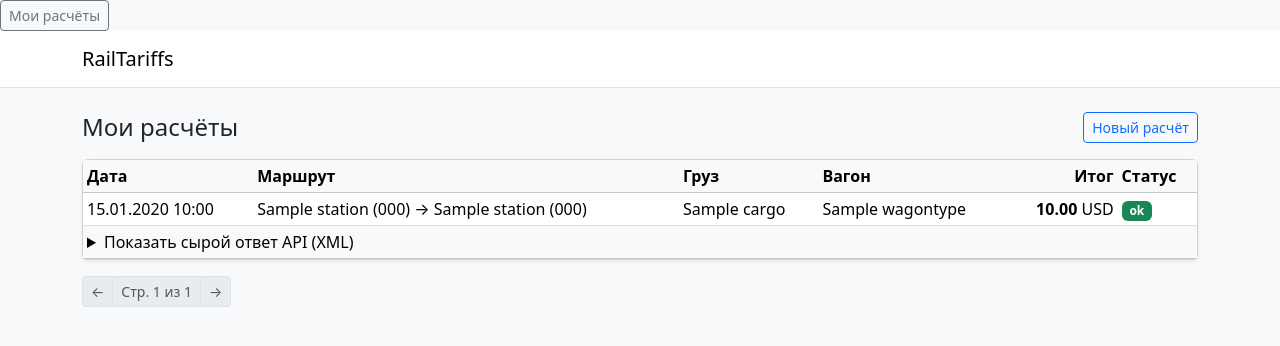
After one commit to BBLD10W0-1010/RailStakes, a Django app: page /railTarifs/my/ in a window 1280 px wide. The commit adds this page. Shown: the top 346 px of the page. Run offline with Django 5.2, Linux system fonts and the light colour scheme; a user stored in the database is signed in; tables that the repository leaves empty hold one stand-in row (values such as "Sample post"); some libraries are stand-ins or nearby versions.

Commit message:
История рассчетов - ограничение ключей

```diff
--- a/DjangoRailStakesProject/railTarifs/models.py
+++ b/DjangoRailStakesProject/railTarifs/models.py
@@ -143,6 +143,7 @@
         related_name="result",
         verbose_name="Запрос",
     )
+
     ok = models.BooleanField("Успешно", default=False)
     total_price = models.DecimalField("Итоговая ставка", max_digits=14, decimal_places=2, null=True, blank=True)
     currency = models.CharField("Валюта", max_length=10, blank=True, default="RUB")
--- a/DjangoRailStakesProject/railTarifs/urls.py
+++ b/DjangoRailStakesProject/railTarifs/urls.py
@@ -7,4 +7,5 @@
     path("", views.tariff_calc_page, name="tariff_calc"),
     path("autocomplete/stations/", views.station_autocomplete, name="station_autocomplete"),
     path("autocomplete/cargos/", views.cargo_autocomplete, name="cargo_autocomplete"),
+    path("my/", views.my_calculations, name="my_calculations"),
 ]
--- a/DjangoRailStakesProject/railTarifs/views.py
+++ b/DjangoRailStakesProject/railTarifs/views.py
@@ -6,6 +6,7 @@
 from .services.alta_api import AltaApiClient
 from .models import TariffQuery, TariffResult, TariffWagon
 from django.db import transaction
+from django.core.paginator import Paginator
 
 @login_required
 def tariff_calc_page(request):
@@ -138,3 +139,16 @@
         results.append({"id": c.id, "text": label})
 
     return JsonResponse({"results": results})
+
+@login_required
+def my_calculations(request):
+    qs = (
+        TariffQuery.objects.filter(user=request.user)
+        .select_related("from_station", "to_station", "cargo", "wagon_type")
+        .prefetch_related("result")
+        .order_by("-created_at")
+    )
+
+    paginator = Paginator(qs, 20)
+    page = paginator.get_page(request.GET.get("page"))
+    return render(request, "railTarifs/my_calculations.html", {"page": page})
--- a/DjangoRailStakesProject/templates/railTarifs/base.html
+++ b/DjangoRailStakesProject/templates/railTarifs/base.html
@@ -7,6 +7,7 @@
 
   <link href="https://cdn.jsdelivr.net/npm/bootstrap@5.3.3/dist/css/bootstrap.min.css" rel="stylesheet">
   <link href="https://cdn.jsdelivr.net/npm/select2@4.1.0-rc.0/dist/css/select2.min.css" rel="stylesheet">
+  <a class="btn btn-outline-secondary btn-sm" href="{% url 'railTarifs:my_calculations' %}">Мои расчёты</a>
 </head>
 <body class="bg-light">
 
--- /dev/null
+++ b/DjangoRailStakesProject/templates/railTarifs/my_calculations.html
@@ -0,0 +1,99 @@
+{% extends "railTarifs/base.html" %}
+{% block title %}Мои расчёты{% endblock %}
+
+{% block content %}
+<div class="d-flex justify-content-between align-items-center mb-3">
+  <h1 class="h4 mb-0">Мои расчёты</h1>
+  <a class="btn btn-outline-primary btn-sm" href="{% url 'railTarifs:tariff_calc' %}">Новый расчёт</a>
+</div>
+
+{% if page.object_list %}
+  <div class="card shadow-sm">
+    <div class="table-responsive">
+      <table class="table table-sm table-hover align-middle mb-0">
+        <thead class="table-light">
+          <tr>
+            <th>Дата</th>
+            <th>Маршрут</th>
+            <th>Груз</th>
+            <th>Вагон</th>
+            <th class="text-end">Итог</th>
+            <th>Статус</th>
+          </tr>
+        </thead>
+        <tbody>
+          {% for q in page.object_list %}
+            <tr>
+              <td class="text-nowrap">{{ q.created_at|date:"d.m.Y H:i" }}</td>
+              <td>
+                {{ q.from_station.name }} ({{ q.from_station.code }})
+                → {{ q.to_station.name }} ({{ q.to_station.code }})
+              </td>
+              <td>{{ q.cargo.name }}</td>
+              <td class="text-nowrap">{{ q.wagon_type.name }}</td>
+
+              <td class="text-end text-nowrap">
+                {% if q.result and q.result.ok and q.result.total_price %}
+                  <strong>{{ q.result.total_price }}</strong> {{ q.result.currency }}
+                {% else %}
+                  —
+                {% endif %}
+              </td>
+
+              <td class="text-nowrap">
+                {% if q.result %}
+                  {% if q.result.ok %}
+                    <span class="badge bg-success">ok</span>
+                  {% else %}
+                    <span class="badge bg-danger">ошибка</span>
+                  {% endif %}
+                {% else %}
+                  <span class="badge bg-secondary">нет данных</span>
+                {% endif %}
+              </td>
+            </tr>
+
+            {% if q.result and q.result.raw_xml %}
+            <tr class="table-light">
+              <td colspan="6">
+                <details>
+                  <summary>Показать сырой ответ API (XML)</summary>
+                  <pre class="mt-2 mb-0" style="max-height: 260px; overflow:auto;">{{ q.result.raw_xml|escape }}</pre>
+                </details>
+              </td>
+            </tr>
+            {% endif %}
+          {% endfor %}
+        </tbody>
+      </table>
+    </div>
+  </div>
+
+  <nav class="mt-3">
+    <ul class="pagination pagination-sm">
+      {% if page.has_previous %}
+        <li class="page-item">
+          <a class="page-link" href="?page={{ page.previous_page_number }}">←</a>
+        </li>
+      {% else %}
+        <li class="page-item disabled"><span class="page-link">←</span></li>
+      {% endif %}
+
+      <li class="page-item disabled">
+        <span class="page-link">Стр. {{ page.number }} из {{ page.paginator.num_pages }}</span>
+      </li>
+
+      {% if page.has_next %}
+        <li class="page-item">
+          <a class="page-link" href="?page={{ page.next_page_number }}">→</a>
+        </li>
+      {% else %}
+        <li class="page-item disabled"><span class="page-link">→</span></li>
+      {% endif %}
+    </ul>
+  </nav>
+
+{% else %}
+  <div class="text-muted">Пока нет сохранённых расчётов.</div>
+{% endif %}
+{% endblock %}
```
Also changed, not shown: DjangoRailStakesProject/railTarifs/admin.py (+7 -1 lines), DjangoRailStakesProject/railTarifs/migrations/0006_alter_tariffwagon_index_userquota.py (added).
